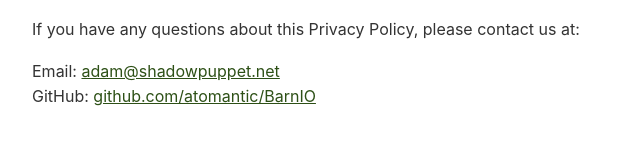
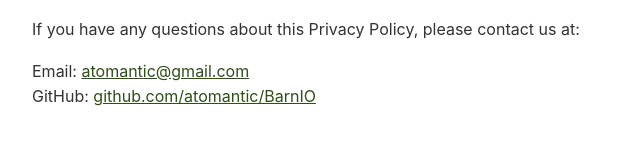
Before and after one commit to atomantic/barn.io, a plain HTML site: page privacy.html in a window 1280 px wide. Shown: the part 1647-1791 px from the top of the page, 248-888 px from the left. Drawn offline with Linux system fonts and the light colour scheme.

Commit message:
update contact email to atomantic@gmail.com

```diff
--- a/privacy.html
+++ b/privacy.html
@@ -50,7 +50,7 @@
 
   <h2>Contact Us</h2>
   <p>If you have any questions about this Privacy Policy, please contact us at:</p>
-  <p>Email: <a href="mailto:adam@shadowpuppet.net">adam@shadowpuppet.net</a><br>
+  <p>Email: <a href="mailto:atomantic@gmail.com">atomantic@gmail.com</a><br>
   GitHub: <a href="https://github.com/atomantic/BarnIO">github.com/atomantic/BarnIO</a></p>
 </body>
 </html>
```
Also changed, not shown: terms.html (+1 -1 lines).
